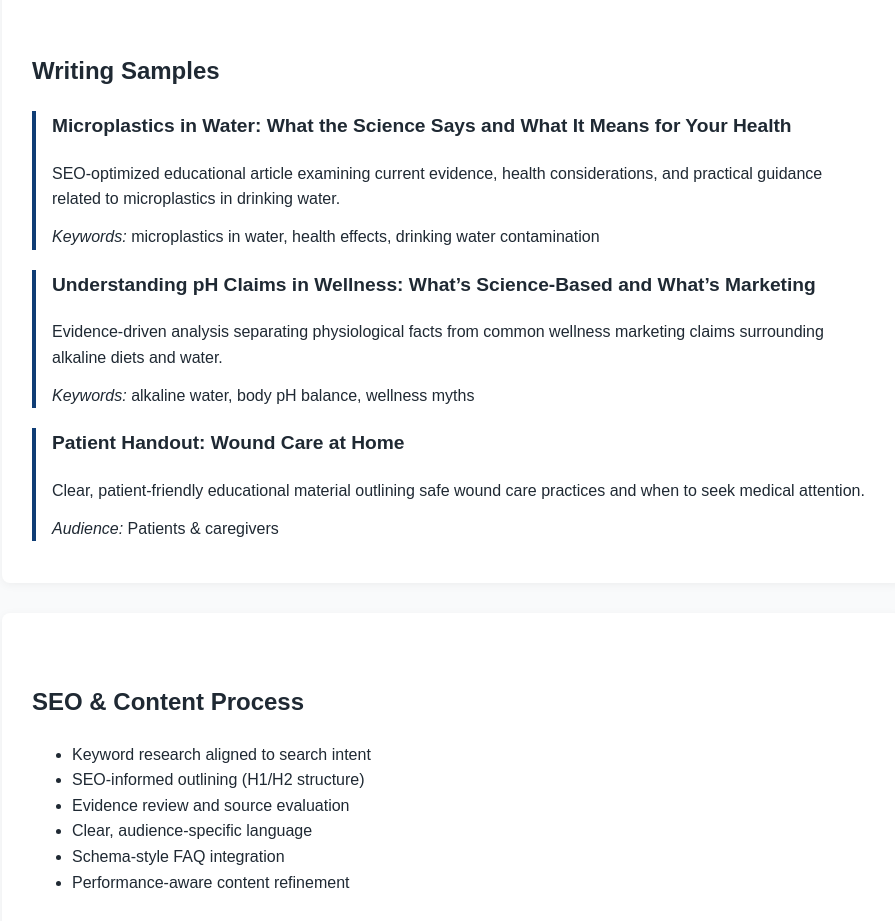
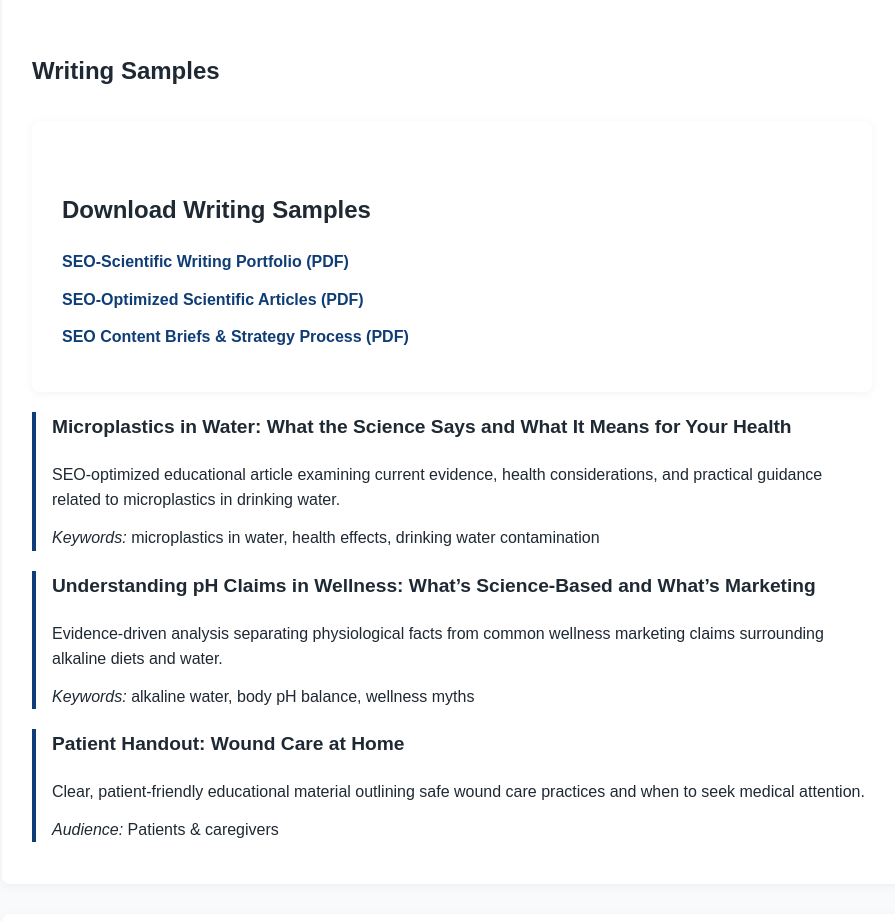
Before and after one commit to katiecremasco/scientific-writing-portfolio, a plain HTML site: page index.html in a window 1280 px wide. Shown: the part 780-1701 px from the top of the page, without its empty margins (188-1083 px from the left). Drawn offline with Linux system fonts and the light colour scheme.

Commit message:
Update index.html

```diff
--- a/index.html
+++ b/index.html
@@ -104,6 +104,28 @@ a:hover {
 <div class="section">
 <h2>Writing Samples</h2>
 
+    <div class="section">
+  <h2>Download Writing Samples</h2>
+
+  <p>
+    <a href="https://github.com/katiecremasco/scientific-writing-portfolio/raw/main/pdfs/Katie_Cremasco_SEO_Scientific_Writing_Portfolio.pdf" target="_blank">
+      SEO-Scientific Writing Portfolio (PDF)
+    </a>
+  </p>
+
+  <p>
+    <a href="https://github.com/katiecremasco/scientific-writing-portfolio/raw/main/pdfs/Katie_Cremasco_SEO_Articles_with_FAQs.pdf" target="_blank">
+      SEO-Optimized Scientific Articles (PDF)
+    </a>
+  </p>
+
+  <p>
+    <a href="https://github.com/katiecremasco/scientific-writing-portfolio/raw/main/pdfs/Katie_Cremasco_SEO_Content_Briefs.pdf" target="_blank">
+      SEO Content Briefs & Strategy Process (PDF)
+    </a>
+  </p>
+</div>
+
 <div class="sample">
 <h3>Microplastics in Water: What the Science Says and What It Means for Your Health</h3>
 <p>SEO-optimized educational article examining current evidence, health considerations, and practical guidance related to microplastics in drinking water.</p>
```
